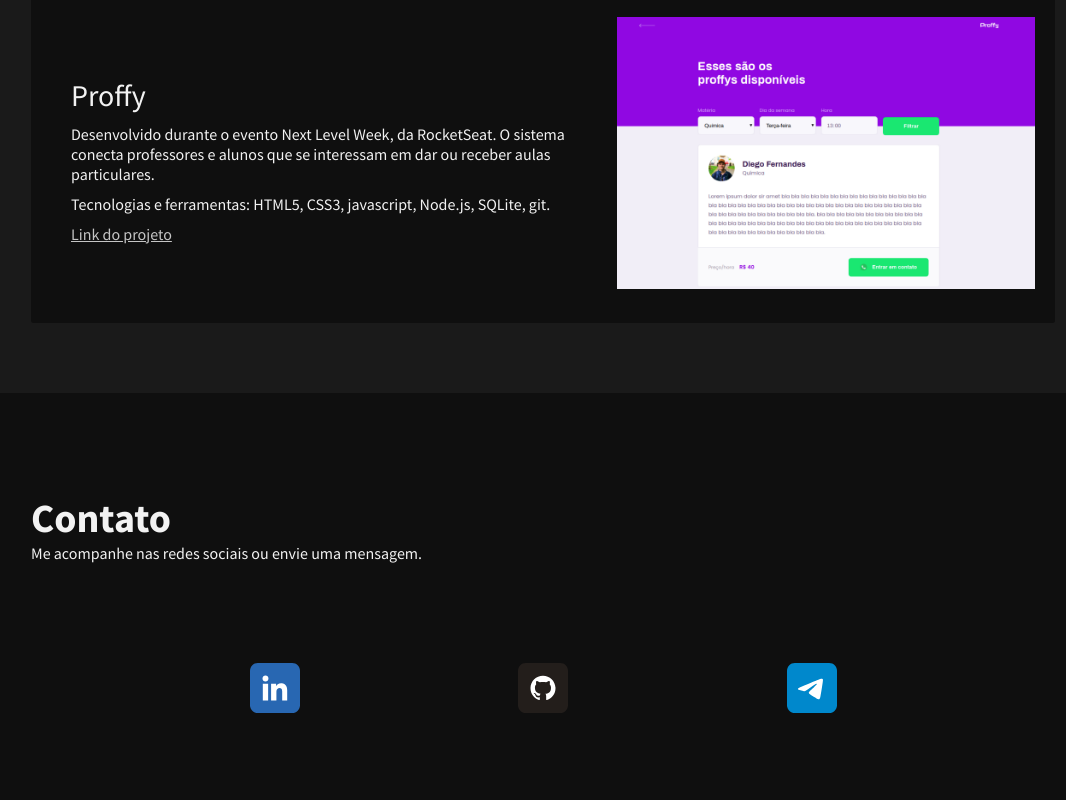
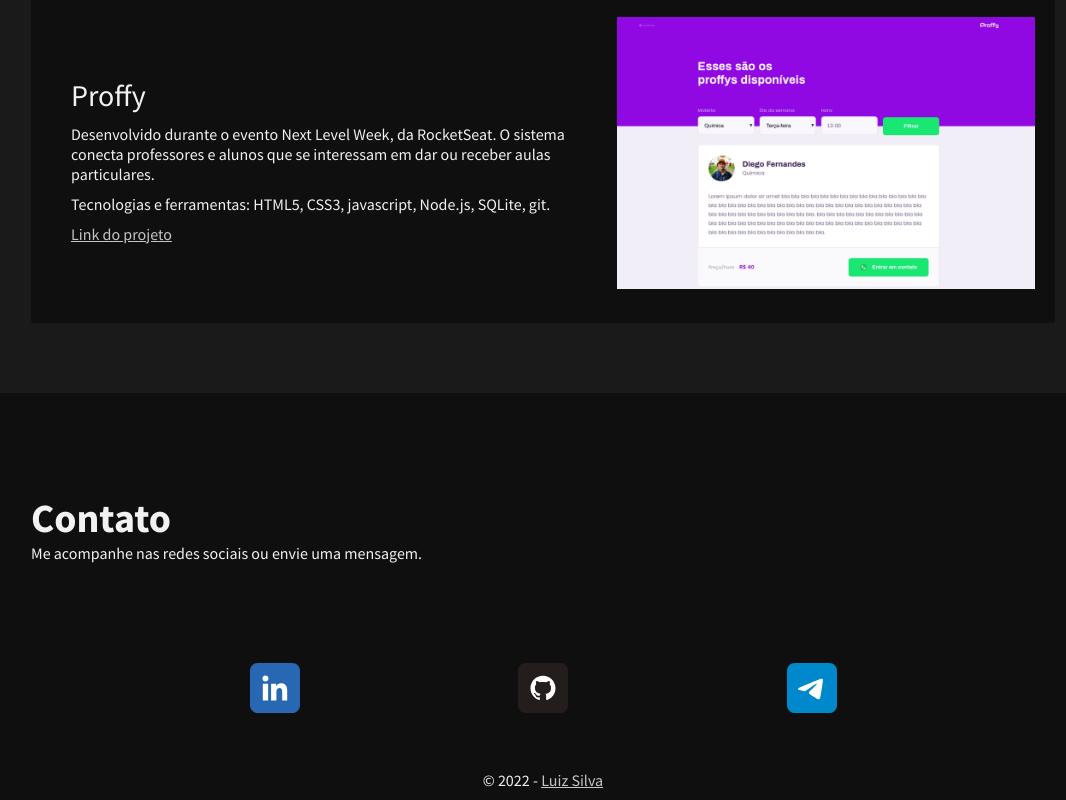
Before and after one commit to lu1zf/lu1zf.github.io, a React (Create React App) app: page / in a window 1280 px wide. Shown: the part 2616-3416 px from the top of the page, without its empty margins (97-1163 px from the left). Before the commit the page ends 3376 px from the top, so only its background shows below. Built offline with nearby package versions, Linux system fonts and the light colour scheme.

Commit message:
feat(footer): Creates Footer

```diff
--- a/src/App.js
+++ b/src/App.js
@@ -1,5 +1,6 @@
 import './App.css';
 import Contact from './components/Contact';
+import Footer from './components/Footer';
 import Navbar from './components/Navbar';
 import Projects from './components/Projects';
 import Welcome from './components/Welcome';
@@ -11,6 +12,7 @@ function App() {
       <Welcome />
       <Projects />
       <Contact />
+      <Footer />
     </div>
   );
 }
--- /dev/null
+++ b/src/components/Footer/index.js
@@ -0,0 +1,13 @@
+import './styles.css';
+
+const Footer = () => {
+  const currentYear = new Date().getFullYear();
+
+  return (
+    <footer>
+      © <span id="currentYear">{currentYear}</span> - <a className="footer-link" href="#">Luiz Silva</a>
+    </footer>
+  );
+}
+
+export default Footer;
--- /dev/null
+++ b/src/components/Footer/styles.css
@@ -0,0 +1,4 @@
+footer {
+  text-align: center;
+  padding: 1rem;
+}
```
